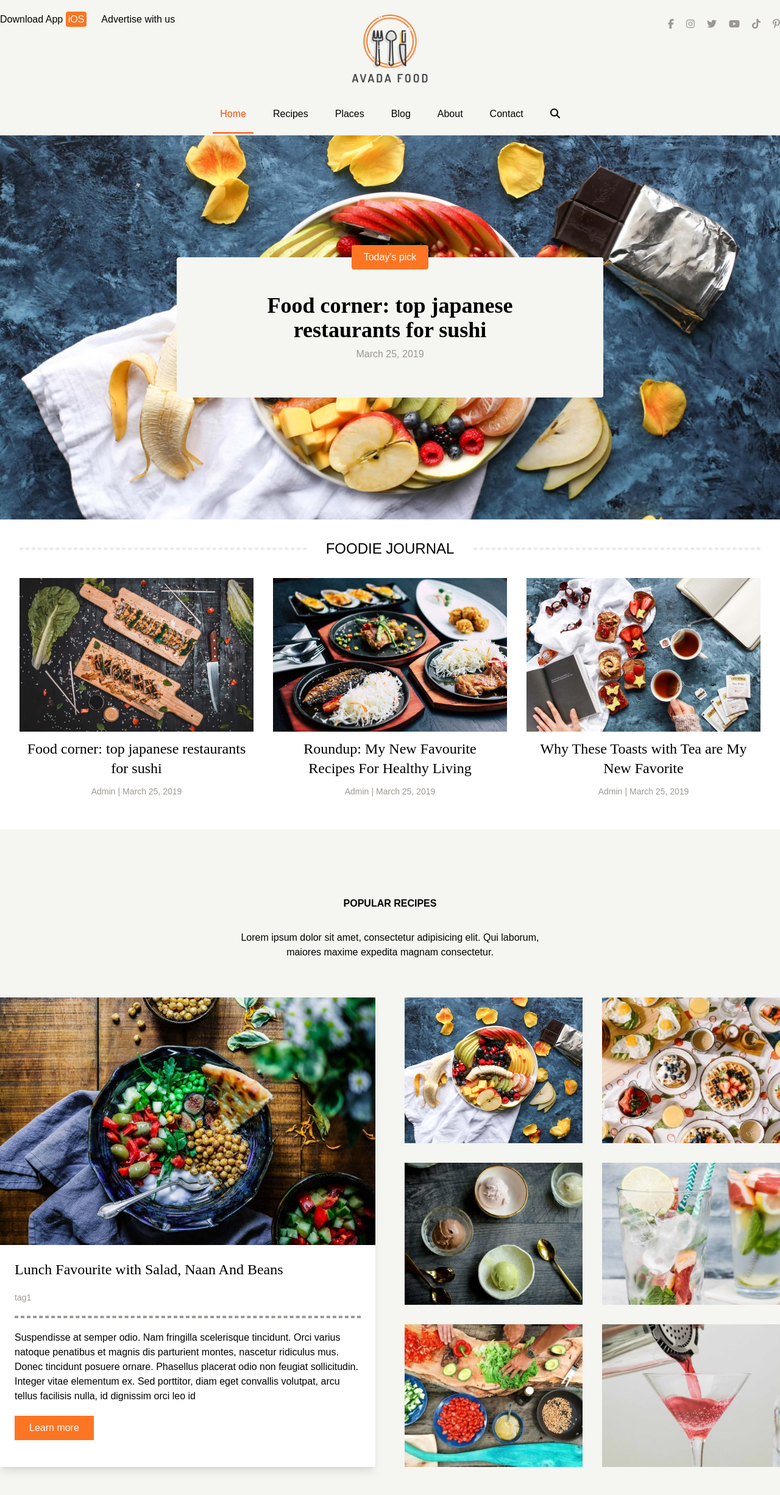
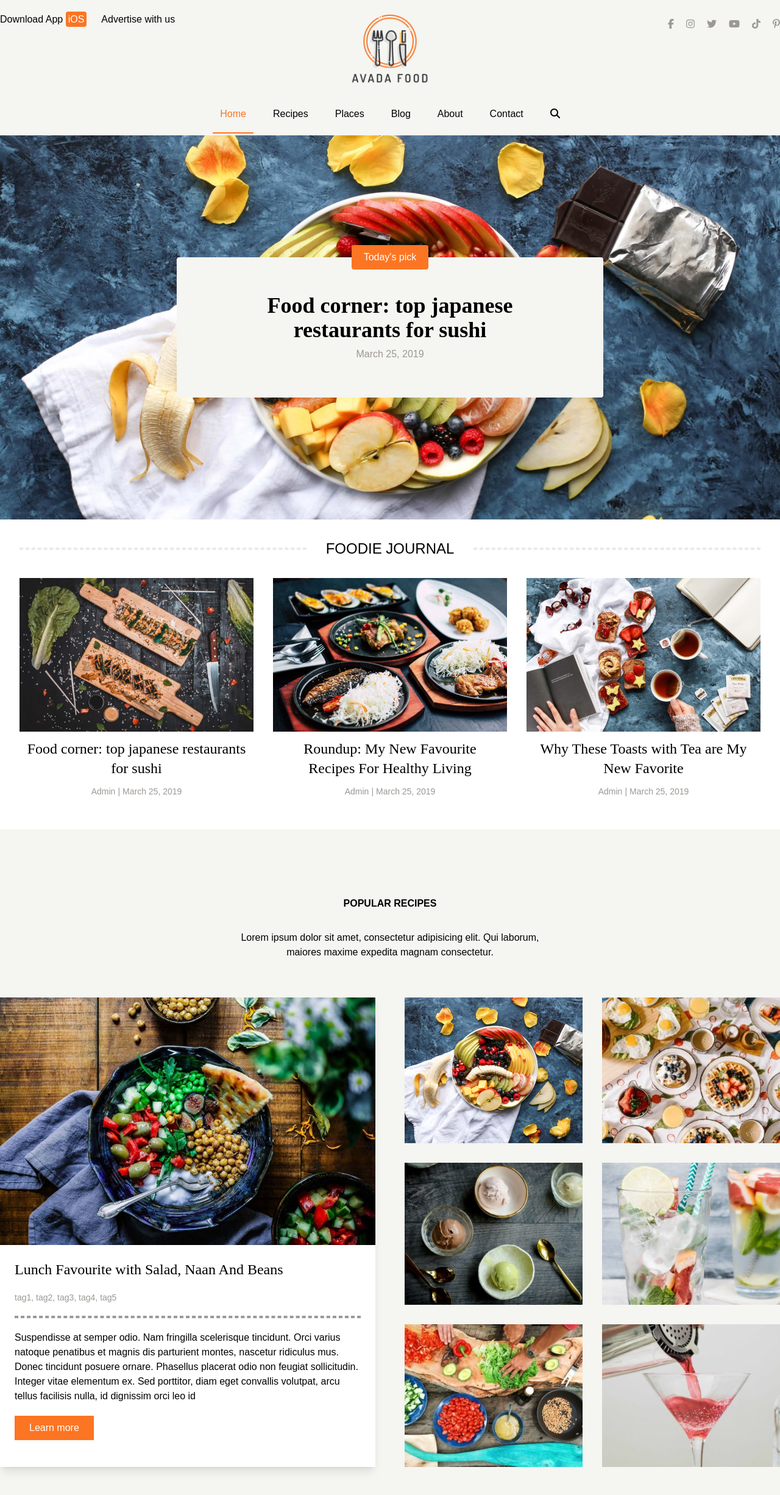
Before and after one commit to rennavittorio/proj-html-vuejs, a Vue app: page / in a window 1280 px wide. Shown: the top 2452 px of the page at 61% size. Built offline with nearby package versions, Linux system fonts and the light colour scheme.

Commit message:
REFACTOR primary color aligned + lg card tag function fixed

```diff
--- a/src/components/AppCardLg.vue
+++ b/src/components/AppCardLg.vue
@@ -18,7 +18,7 @@ export default {
             required: true,
         },
         cardTags: {
-            type: String,
+            type: Array,
             required: true,
         },
         cardDescription: {
@@ -48,7 +48,9 @@ export default {
                 {{ cardTitle }}
             </h3>
             <p class="card__info text-lightgrey text-sm">
-                {{ cardTags }}
+                <span v-for="tag in cardTags" :key="tag" class="tag__info">
+                    {{ tag }}
+                </span>
             </p>
             <p class="card__description">
                 {{ cardDescription }}
@@ -79,5 +81,9 @@ export default {
     margin-top: 20px;
 }
 
+.tag__info:not(:last-child)::after {
+    content: ', ';
+}
+
 
 </style>
--- a/src/components/AppNavbar.vue
+++ b/src/components/AppNavbar.vue
@@ -72,7 +72,7 @@ export default {
 }
 
 .nav__item.active {
-    color: #FF4D00;
+    color: #fc7523;
 }
 
 .nav__item.active::after {
@@ -80,7 +80,7 @@ export default {
     display: block;
     width: 100%;
     height: 2px;
-    background-color: #FF4D00;
+    background-color: #fc7523;
     position: absolute;
     bottom: 0;
     left: 0;
@@ -91,7 +91,7 @@ export default {
     display: block;
     width: 100%;
     height: 2px;
-    background-color: #FF4D00;
+    background-color: #fc7523;
     position: absolute;
     bottom: 0;
     left: 0;
--- a/src/site-pages/main-sections/AppPopularRecipes.vue
+++ b/src/site-pages/main-sections/AppPopularRecipes.vue
@@ -16,7 +16,7 @@ export default {
                 {
                     recipeName: 'Lunch Favourite with Salad, Naan And Beans',
                     recipeCover: '/images/receipe-1.jpg',
-                    recipeTags: ['tag1', 'tag2'],
+                    recipeTags: ['tag1', 'tag2', 'tag3', 'tag4', 'tag5'],
                     recipeDescription: 'Suspendisse at semper odio. Nam fringilla scelerisque tincidunt. Orci varius natoque penatibus et magnis dis parturient montes, nascetur ridiculus mus. Donec tincidunt posuere ornare. Phasellus placerat odio non feugiat sollicitudin. Integer vitae elementum ex. Sed porttitor, diam eget convallis volutpat, arcu tellus facilisis nulla, id dignissim orci leo id',
                 },
                 {
@@ -28,7 +28,7 @@ export default {
                 {
                     recipeName: 'Lunch Favourite with Salad, Naan And Beans',
                     recipeCover: '/images/receipe-3.jpg',
-                    recipeTags: ['tag1', 'tag2'],
+                    recipeTags: ['tag1', 'tag2', 'tag3', 'tag4', 'tag5'],
                     recipeDescription: 'Suspendisse at semper odio. Nam fringilla scelerisque tincidunt. Orci varius natoque penatibus et magnis dis parturient montes, nascetur ridiculus mus. Donec tincidunt posuere ornare. Phasellus placerat odio non feugiat sollicitudin. Integer vitae elementum ex. Sed porttitor, diam eget convallis volutpat, arcu tellus facilisis nulla, id dignissim orci leo id',
                 },
                 {
@@ -40,7 +40,7 @@ export default {
                 {
                     recipeName: 'Lunch Favourite with Salad, Naan And Beans',
                     recipeCover: '/images/receipe-5.jpg',
-                    recipeTags: ['tag1', 'tag2'],
+                    recipeTags: ['tag1', 'tag2', 'tag3', 'tag4', 'tag5'],
                     recipeDescription: 'Suspendisse at semper odio. Nam fringilla scelerisque tincidunt. Orci varius natoque penatibus et magnis dis parturient montes, nascetur ridiculus mus. Donec tincidunt posuere ornare. Phasellus placerat odio non feugiat sollicitudin. Integer vitae elementum ex. Sed porttitor, diam eget convallis volutpat, arcu tellus facilisis nulla, id dignissim orci leo id',
                 },
                 {
@@ -52,7 +52,7 @@ export default {
                 {
                     recipeName: 'Lunch Favourite with Salad, Naan And Beans',
                     recipeCover: '/images/receipe-7.jpg',
-                    recipeTags: ['tag1', 'tag2'],
+                    recipeTags: ['tag1', 'tag2', 'tag3', 'tag4', 'tag5'],
                     recipeDescription: 'Suspendisse at semper odio. Nam fringilla scelerisque tincidunt. Orci varius natoque penatibus et magnis dis parturient montes, nascetur ridiculus mus. Donec tincidunt posuere ornare. Phasellus placerat odio non feugiat sollicitudin. Integer vitae elementum ex. Sed porttitor, diam eget convallis volutpat, arcu tellus facilisis nulla, id dignissim orci leo id',
                 },
                 {
@@ -105,7 +105,7 @@ export default {
                 class="bg-white shadow-lg"
                 :cardImage="firstReceipe.recipeCover"
                 :cardTitle="firstReceipe.recipeName"
-                :cardTags="firstReceipe.recipeTags[0]"
+                :cardTags="firstReceipe.recipeTags"
                 :cardDescription="firstReceipe.recipeDescription"
                 />
             </div>
```
